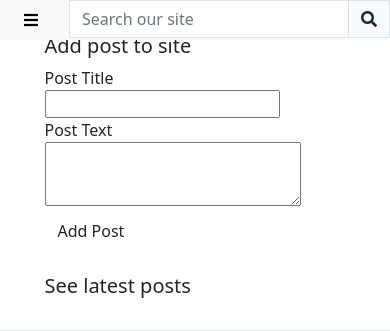
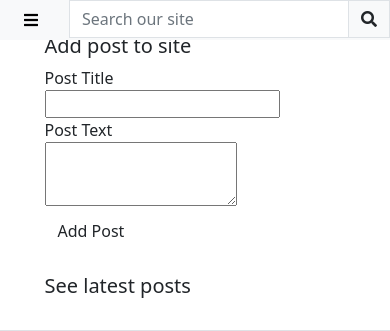
Before and after one commit to Code-Institute-Submissions/sgalway2086-MilestoneIV, a Django app: page /blog/ in a window 390 px wide. Shown: the top 331 px of the page. Run offline with Django 3.2, Linux system fonts and the light colour scheme; data comes from the database, SQL or seed files in the repository; some libraries are stand-ins or nearby versions.

Commit message:
change blog post size

```diff
--- a/static/css/base.css
+++ b/static/css/base.css
@@ -289,7 +289,7 @@ footer{
 
 #add-post-text{
     height: 4em;
-    width: 30em;
+    width: 24em;
 }
 
 @media only screen and (max-width: 1150px) {
@@ -377,7 +377,7 @@ footer{
 
     #add-post-text{
         height: 4em;
-        width: 20em;
+        width: 16em;
     }
 }
 
@@ -408,6 +408,6 @@ footer{
 
     #add-post-text{
         height: 4em;
-        width: 16em;
+        width: 12em;
     }
 }
```
